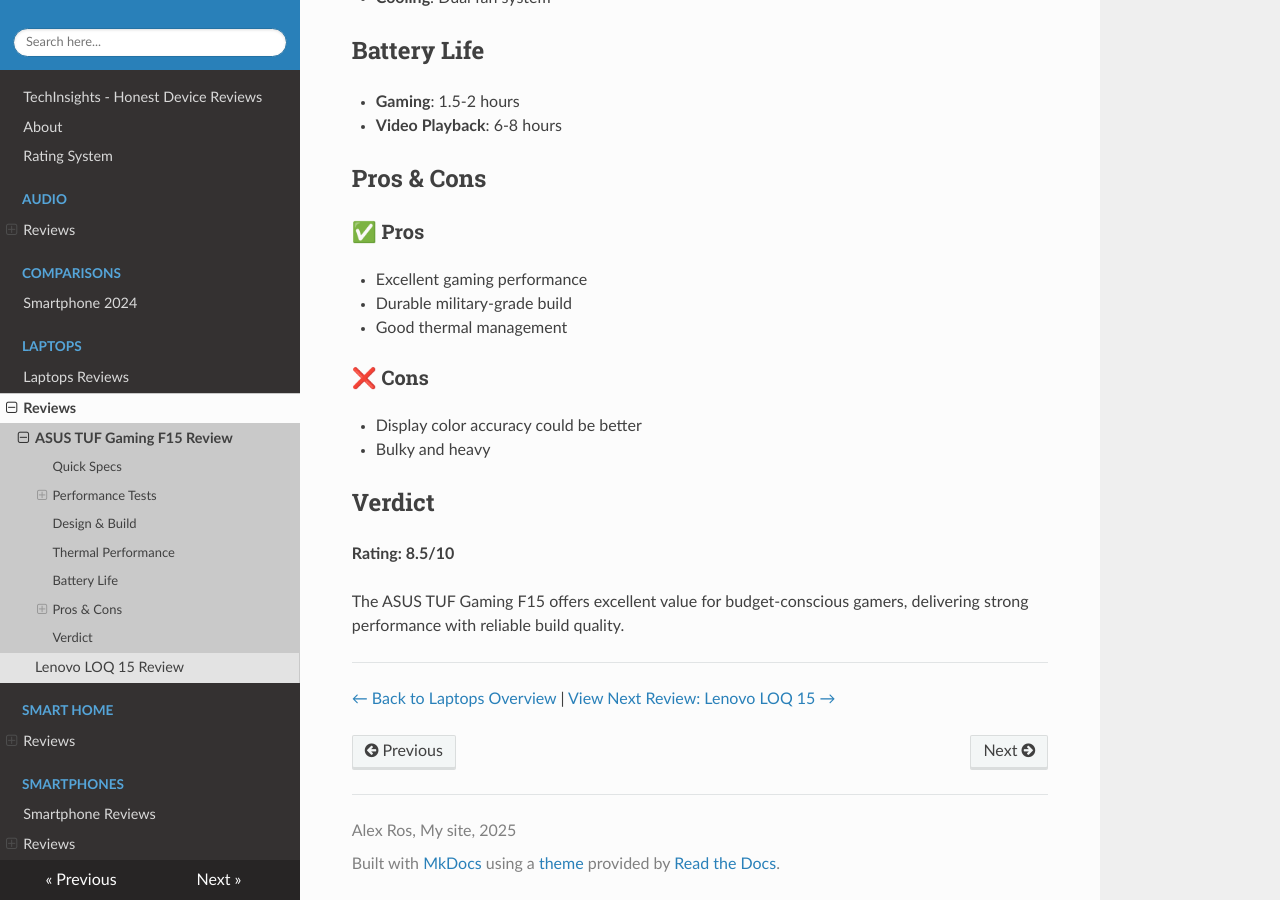
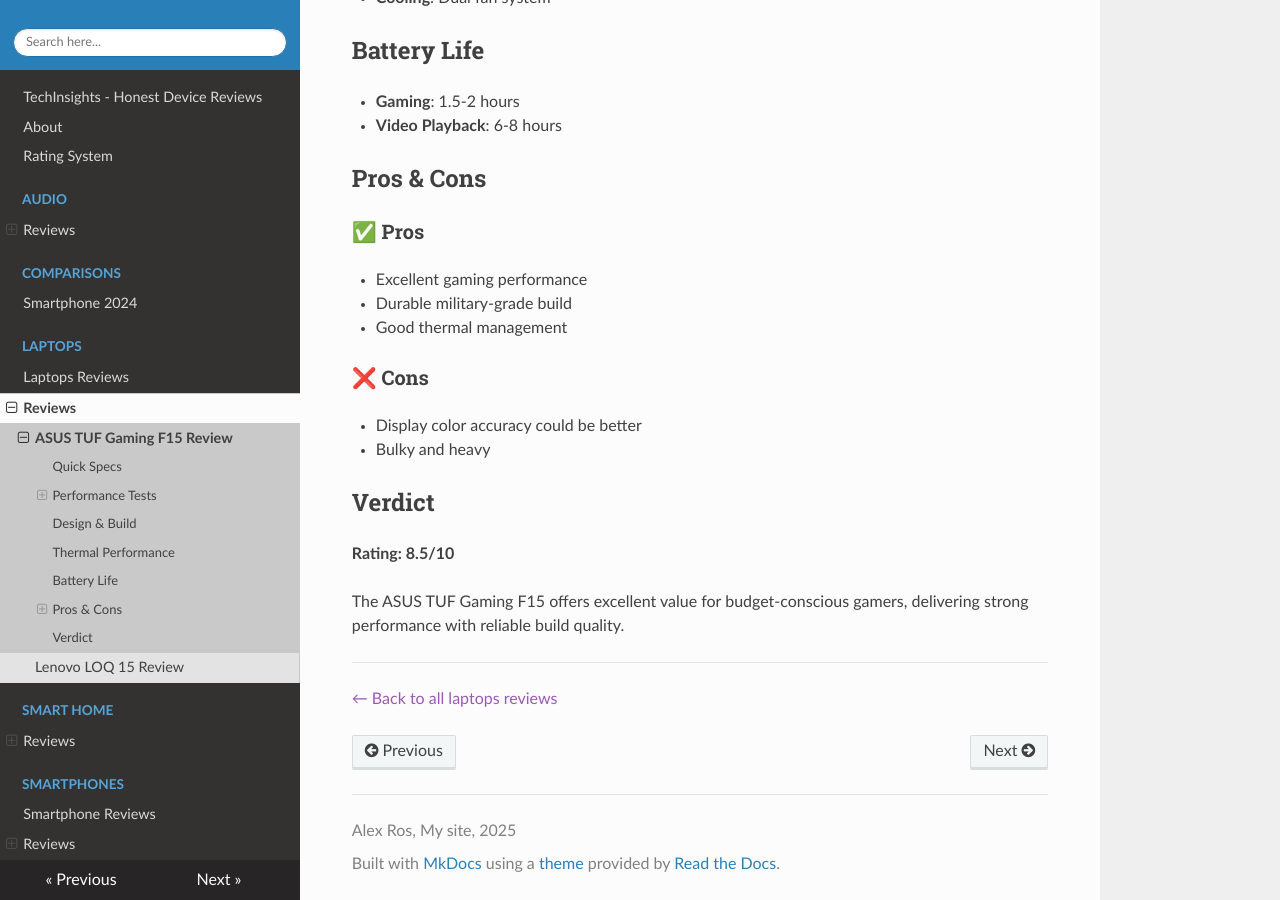
Before and after one commit to AlexRos177/mkdocs_1, an MkDocs documentation site: the page built from docs/laptops/reviews/ASUS TUF Gaming F15.md, in a window 1280 px wide and 900 px high, scrolled down 1767 px. Built offline with MkDocs 1.6.1, drawn with Linux system fonts in a browser that asks for light colours; nearby versions of some CDN libraries.

Commit message:
Add new changes

```diff
--- a/docs/laptops/reviews/ASUS TUF Gaming F15.md
+++ b/docs/laptops/reviews/ASUS TUF Gaming F15.md
@@ -54,4 +54,4 @@
 
 ---
 
-[← Back to Laptops Overview](index. md) | [View Next Review: Lenovo LOQ 15 →](lenovo loq .md)
+[← Back to all laptops reviews]()
```
